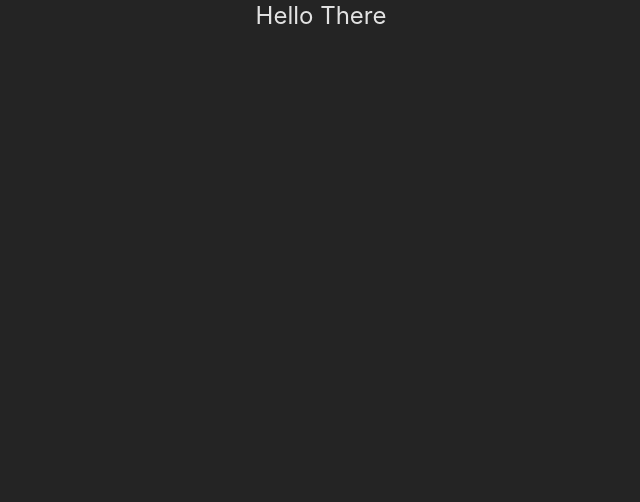
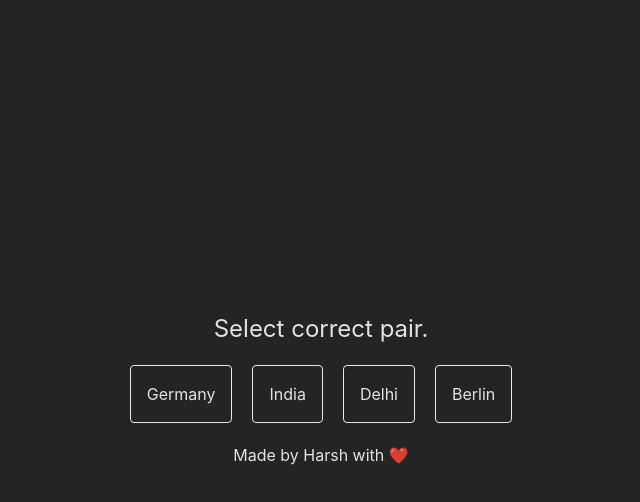
Before and after one commit to Harsh244007/country-game, a Preact app: page / in a window 1280 px wide. Shown: the top 502 px of the page, without its empty margins (319-959 px from the left). Built offline with nearby package versions, Linux system fonts and the light colour scheme.

Commit message:
* Completed logic .

```diff
--- a/src/app.tsx
+++ b/src/app.tsx
@@ -1,11 +1,92 @@
-import { memo } from "preact/compat"
+import { FunctionComponent, memo, useMemo, useState } from "preact/compat";
 
-const App=()=> {
+// @ts-ignore
+const CountryCapitalGame: FunctionComponent<{
+  data: Record<string, string>;
+}> = ({ data }) => {
+  if (!data) return;
+  const countries = Object.keys(data);
+  const capital = Object.values(data);
+  const [clickedItem, setClickedItems] = useState<Record<string, string>>({});
+  let updatedItems = [...countries, ...capital];
+  updatedItems = useMemo(
+    () => updatedItems.sort(() => Math.random() - 0.5),
+    []
+  );
+  const [showItems, setShowItems] = useState(updatedItems);
+  if (countries.length === 0) return;
+  console.log(countries, clickedItem);
+
+  const onChangeButton = (element: string) => {
+    if (Object.keys(clickedItem).length === 0) {
+      setClickedItems({ ...clickedItem, [element]: "SELECTED" });
+      return;
+    } else if (Object.keys(clickedItem).length > 1) {
+      setClickedItems({ [element]: "SELECTED" });
+      return;
+    } else if (countries.includes(element)) {
+      if (clickedItem.hasOwnProperty(data[element])) {
+        setClickedItems({ ...clickedItem, [element]: "SELECTED" });
+      } else {
+        setClickedItems({ ...clickedItem, [element]: "WRONG" });
+        return;
+      }
+
+      console.log("foundCountry", element);
+    } else if (capital.includes(element)) {
+      let foundCountry;
+      for (const key in data) {
+        if (data[key] === element) {
+          foundCountry = key;
+          break;
+        }
+      }
+      if (foundCountry && clickedItem[foundCountry] === "SELECTED") {
+        setClickedItems({ ...clickedItem, [element]: "SELECTED" });
+      } else {
+        setClickedItems({ ...clickedItem, [element]: "WRONG" });
+        return;
+      }
+    }
+    const newShowItems = showItems.filter(
+      (item) => clickedItem[item] !== "SELECTED" && element != item
+    );
+    setShowItems(newShowItems);
+  };
 
   return (
+    <div className="flex flex-wrap gap-5 justify-around align-center">
+      {showItems.length != 0 ? (
+        showItems.map((e, i) => {
+          return (
+            <button
+              onClick={() => onChangeButton(e)}
+              className={`${
+                clickedItem.hasOwnProperty(e) && clickedItem[e] === "SELECTED"
+                  ? "bg-blue-500"
+                  : clickedItem[e] === "WRONG"
+                  ? "bg-red-500"
+                  : "bg-grey-500"
+              }  border rounded p-4`}
+              key={i}
+            >{`${e} `}</button>
+          );
+        })
+      ) : (
+        <p>Congrats you nailed it</p>
+      )}
+    </div>
+  );
+};
+
+const App = () => {
+  return (
     <>
-      <div className="text-2xl m-auto text-center">Hello There</div>
+      <div className="text-2xl text-center">Select correct pair.</div>
+      <CountryCapitalGame data={{ Germany: "Berlin", India: "Delhi" }} />
+
+      <p className="text-center pb-5">Made by Harsh with ❤️</p>
     </>
-  )
-}
-export default memo(App)
+  );
+};
+export default memo(App);
--- a/src/index.css
+++ b/src/index.css
@@ -1,7 +1,7 @@
 @tailwind base;
 @tailwind components;
 @tailwind utilities;
-:root {
+body {
   font-family: Inter, system-ui, Avenir, Helvetica, Arial, sans-serif;
   line-height: 1.5;
   font-weight: 400;
@@ -9,7 +9,12 @@
   color-scheme: light dark;
   color: rgba(255, 255, 255, 0.87);
   background-color: #242424;
-
+  height: 100vh;
+  display: flex;
+  justify-content: center;
+  gap: 20px;
+  align-items: center;
+  flex-direction: column;
   font-synthesis: none;
   text-rendering: optimizeLegibility;
   -webkit-font-smoothing: antialiased;
```
Also changed, not shown: 1 other file (tests, documents, lock files or other folders).
